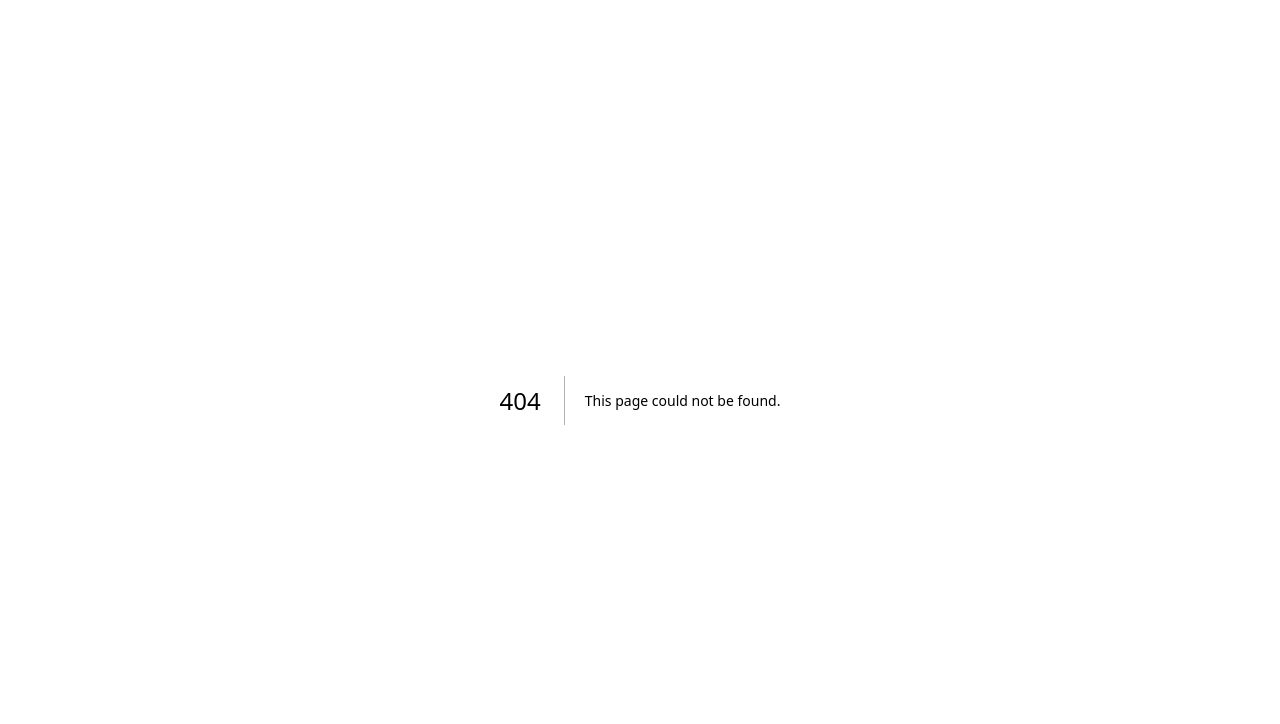
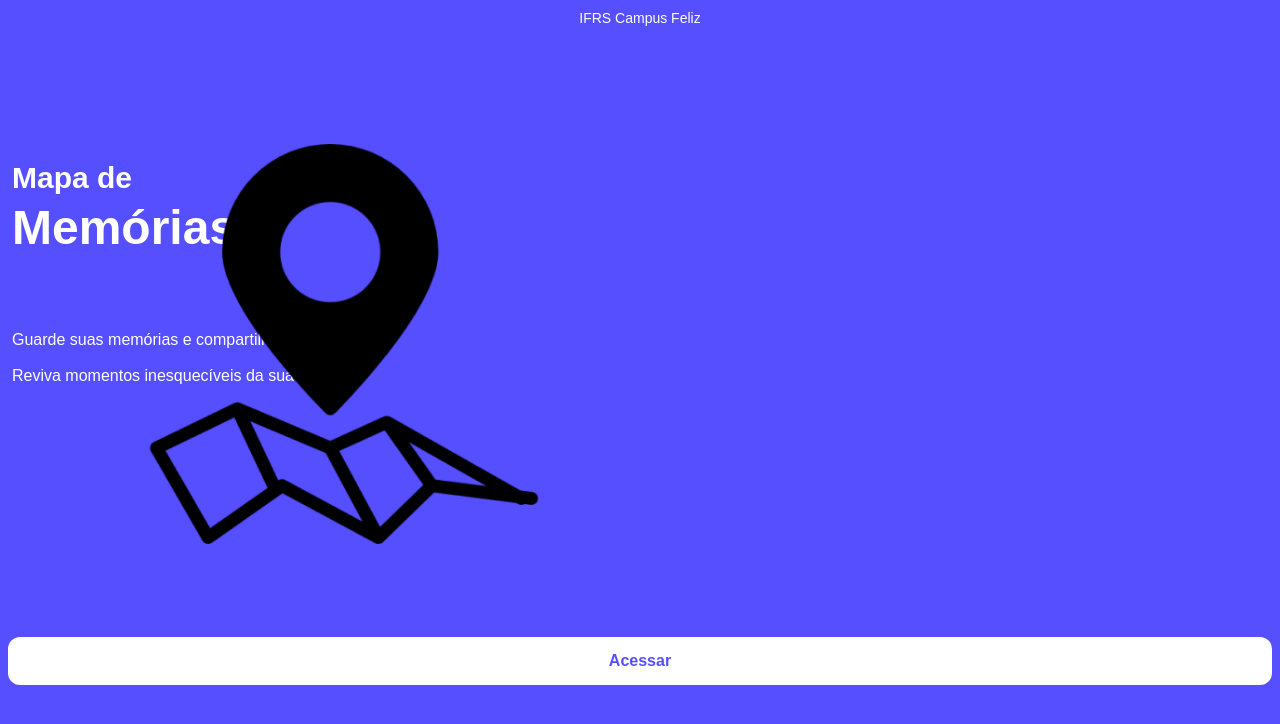
Before and after one commit to mapmemory/mapmemoryweb, a Next.js app: page /about in a window 1280 px wide. Before the commit this address had no page. Shown: the top 724 px of the page. Built offline with nearby package versions, Linux system fonts and the light colour scheme.

Commit message:
Página sobre

```diff
--- /dev/null
+++ b/src/app/about/page.tsx
@@ -0,0 +1,44 @@
+"use client";
+
+import Image from "next/image";
+import heroImage from "@/img/CoverHeroImage.png";
+
+export default function About() {
+  return (
+    <div className="bg-[#554FFF] w-full h-screen">
+      {/* Header label */}
+      <div className="h-[calc(100vh/5)] w-full py-2 flex items-start justify-center">
+        <span className="text-white text-sm">IFRS Campus Feliz</span>
+      </div>
+      <main className="h-[calc(100vh/3)] w-full text-white px-3">
+        <div>
+          <h2 className="text-3xl font-black">Mapa de</h2>
+          <h1 className="pt-2 pb-5 text-5xl font-black">Memórias</h1>
+        </div>
+
+        <div className="w-[80%] flex flex-col gap-3 pt-[7vh]">
+          <span className="">
+            Guarde suas memórias e compartilhe histórias
+          </span>
+
+          <span>
+            Reviva momentos inesquecíveis da sua turma
+          </span>
+        </div>
+      </main>
+      <div className="h-[calc(100vh/3)] flex items-end justify-center pb-2 px-2">
+        <button className="bg-white w-full py-3 rounded-xl text-[#554FFF] font-bold">
+          Acessar
+        </button>
+      </div>
+
+
+      <Image
+        className="absolute top-36 left-36 overflow-hidden"
+        src={heroImage}
+        alt="heroImage"
+        width={400}
+      />
+    </div>
+  );
+}
```
Also changed, not shown: src/img/CoverHeroImage.png (added).
